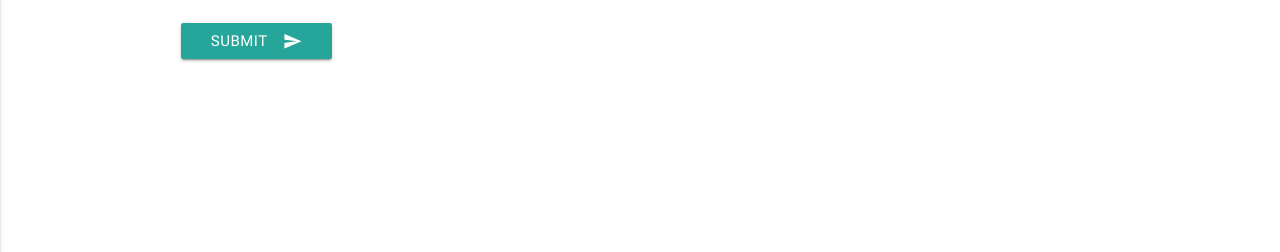
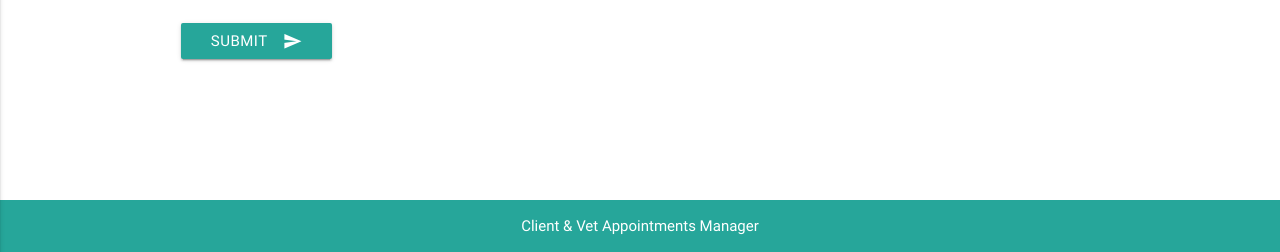
Before and after one commit to lisaannbyrne1/MSP3-AHI-AppManager, a Flask app: page /add_user in a window 1280 px wide. Shown: the part 548-800 px from the top of the page. Run offline with Flask 2, Linux system fonts and the light colour scheme; some libraries are stand-ins or nearby versions.

Commit message:
footer added to pages

```diff
--- a/static/css/style.css
+++ b/static/css/style.css
@@ -9,6 +9,16 @@ nav .brand-logo {
 
 
 /*--Footer--*/
+
+.footer {
+   background-color: #26a69a;
+   position: fixed;
+   left: 0;
+   bottom: 0;
+   width: 100%;
+   text-align: center;
+   color: white;
+}
 
 /*--According icons--*/
 .collapsible-header {
--- a/templates/base.html
+++ b/templates/base.html
@@ -68,8 +68,13 @@
 {% block content %} {% endblock %}
 </div>
 
+
 <!--Footer-->
-
+<footer>
+ <div class="footer">
+  <p>Client & Vet Appointments Manager</p>
+</div>
+</footer>
 
 <!--Scripts-->
 
--- a/templates/edit_client.html
+++ b/templates/edit_client.html
@@ -1,6 +1,6 @@
 {% extends 'base.html'%} {% block content %}
 
-<h3>Edit Client</h3>
+<h3>Edit Client Account</h3>
 <div class="row">
     <form action="{{url_for('update_client', client_id=client._id)}}" method="POST"  class="col s12">
         <div class="row">
--- a/templates/edit_user.html
+++ b/templates/edit_user.html
@@ -1,6 +1,6 @@
 {% extends 'base.html'%} {% block content %}
 
-<h3>Edit Vet</h3>
+<h3>Edit Vet Account</h3>
 <div class="row">
     <form action="{{url_for('update_user', user_id=user._id)}}" method="POST"  class="col s12">
         <div class="row">
```
